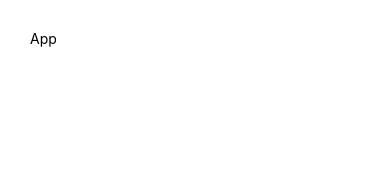
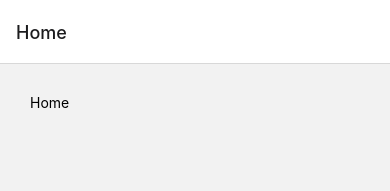
Before and after one commit to BusquetsLA/todo-app-navigation, a React Native app: screen / in a window 390 px wide. Shown: the top 191 px of the page. Built offline with nearby package versions, Linux system fonts and the light colour scheme.

Commit message:
Navigation setup

```diff
--- a/App.js
+++ b/App.js
@@ -1,12 +1,12 @@
 import React from 'react';
-import { Text, View } from 'react-native';
-import Home from './screens/Home';
+import { NavigationContainer } from '@react-navigation/native';
+import MyStack from './routes/MyStack';
 import { global } from './styles/global';
 
 export default function App() {
   return (
-    <View style={global.container}>
-      <Text>App</Text>
-    </View>
+    <NavigationContainer style={global.container}>
+      <MyStack />
+    </NavigationContainer>
   );
 };
```
